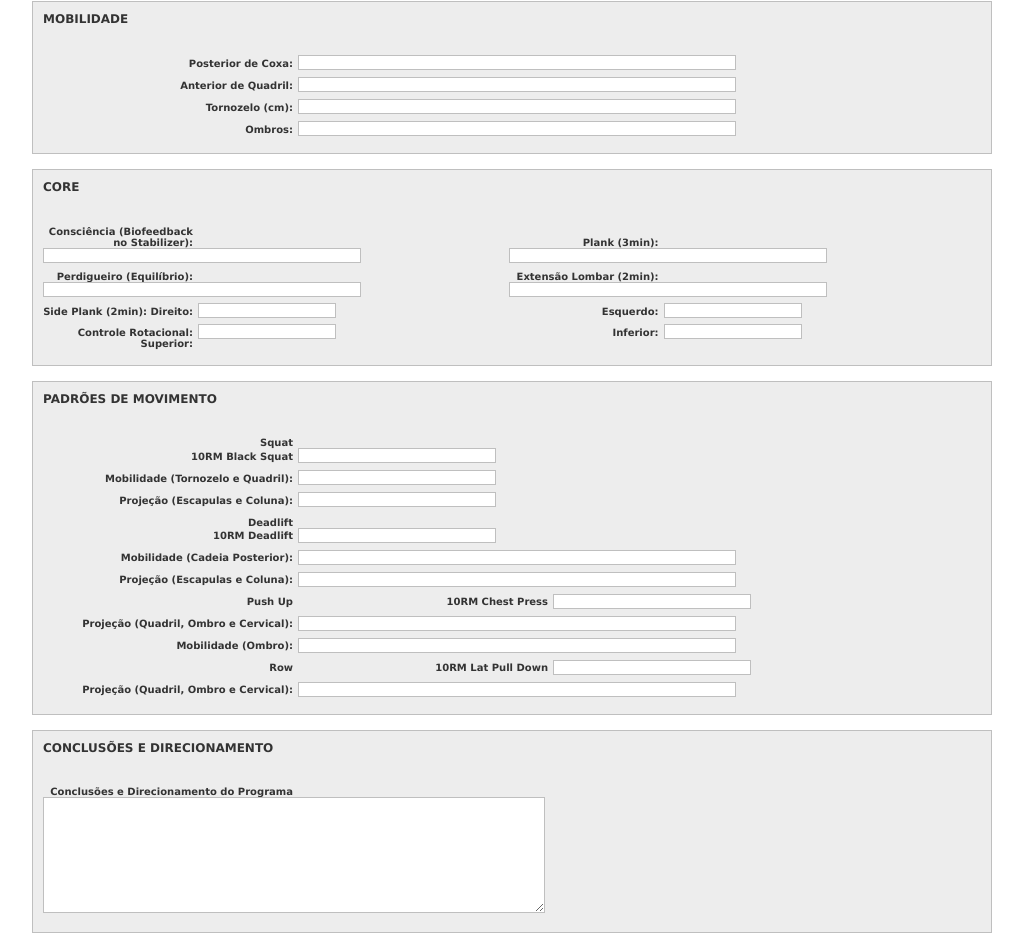
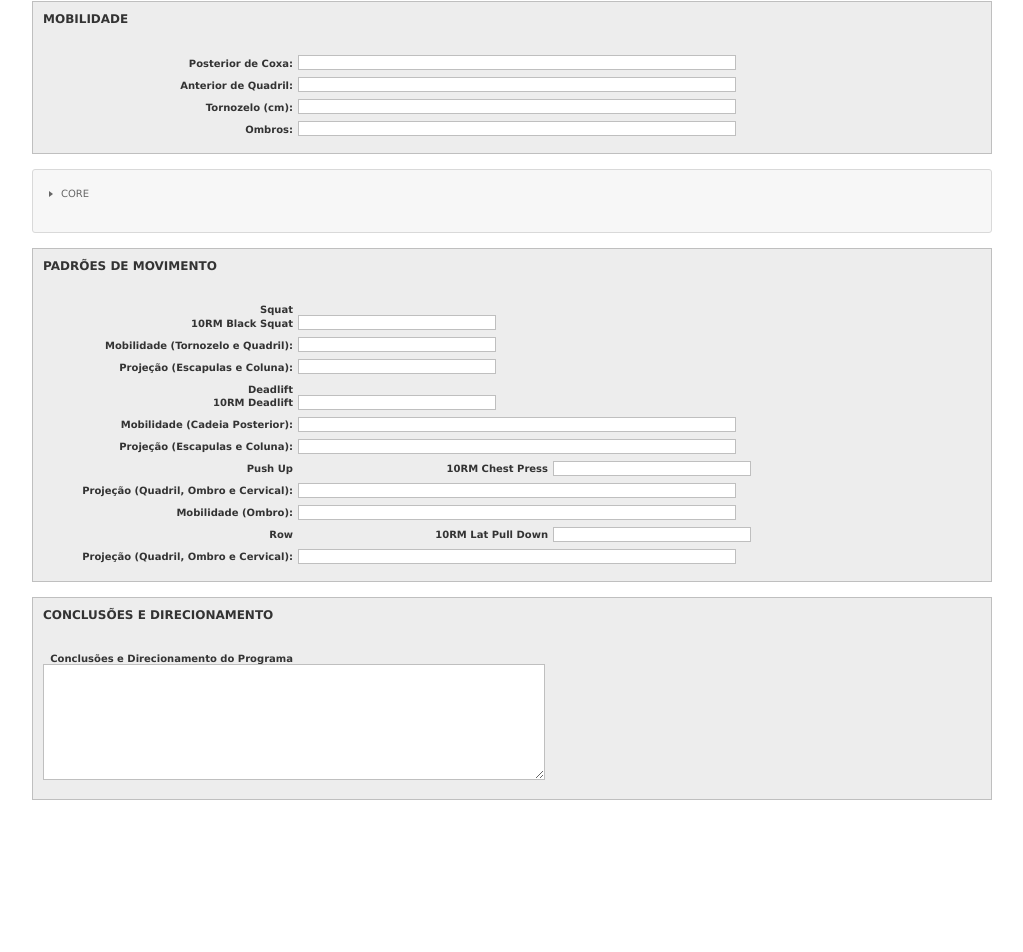
Before and after one commit to jessicaRRSantos/reactJs, a React (Create React App) app in the folder minha-primeira-app/: page /cadastro in a window 1280 px wide. Shown: the part 1242-2194 px from the top of the page, without its empty margins (128-1151 px from the left). After the commit the page ends 2077 px from the top, so only its background shows below. Built offline with nearby package versions, Linux system fonts and the light colour scheme.

Commit message:
inserção de accordion no formulário core

```diff
--- a/minha-primeira-app/package.json
+++ b/minha-primeira-app/package.json
@@ -7,6 +7,7 @@
     "@testing-library/react": "^9.5.0",
     "@testing-library/user-event": "^7.2.1",
     "bootstrap": "^4.4.1",
+    "rc-collapse": "^2.0.0",
     "react": "^16.13.1",
     "react-bootstrap": "^1.0.1",
     "react-dom": "^16.13.1",
--- a/minha-primeira-app/src/components/Formulario/formularioCore.js
+++ b/minha-primeira-app/src/components/Formulario/formularioCore.js
@@ -1,12 +1,13 @@
 import React from 'react';
+
+import Collapse, { Panel } from 'rc-collapse';
+import 'rc-collapse/assets/index.css';
 
 const htmlFormularioCore = () => {
     return (
+        <Collapse accordion={true}>
+            <Panel header="CORE" headerClassName="FormTitle">
                 <fieldset>
-            <div className="HeaderForm">
-                <div className="FormTitle">CORE</div>
-            </div>
-            <br />
                     <div className="col-2">
                         <div>
                             <label htmlFor="consciencia">Consci&ecirc;ncia (Biofeedback no Stabilizer):</label>
@@ -47,8 +48,10 @@ const htmlFormularioCore = () => {
                             <input id="controleRotacionalInferior" type="text" name="controleRotacionalInferior" />
                         </div>
                     </div>
+                </fieldset>
+            </Panel>
+        </Collapse>
 
-        </fieldset>
     );
 }
 export default htmlFormularioCore;
```
Also changed, not shown: minha-primeira-app/src/components/Formulario/index.js (line endings or trailing spaces), 1 other file (tests, documents, lock files or other folders). Lines whose indentation alone changed are shown as unchanged.
